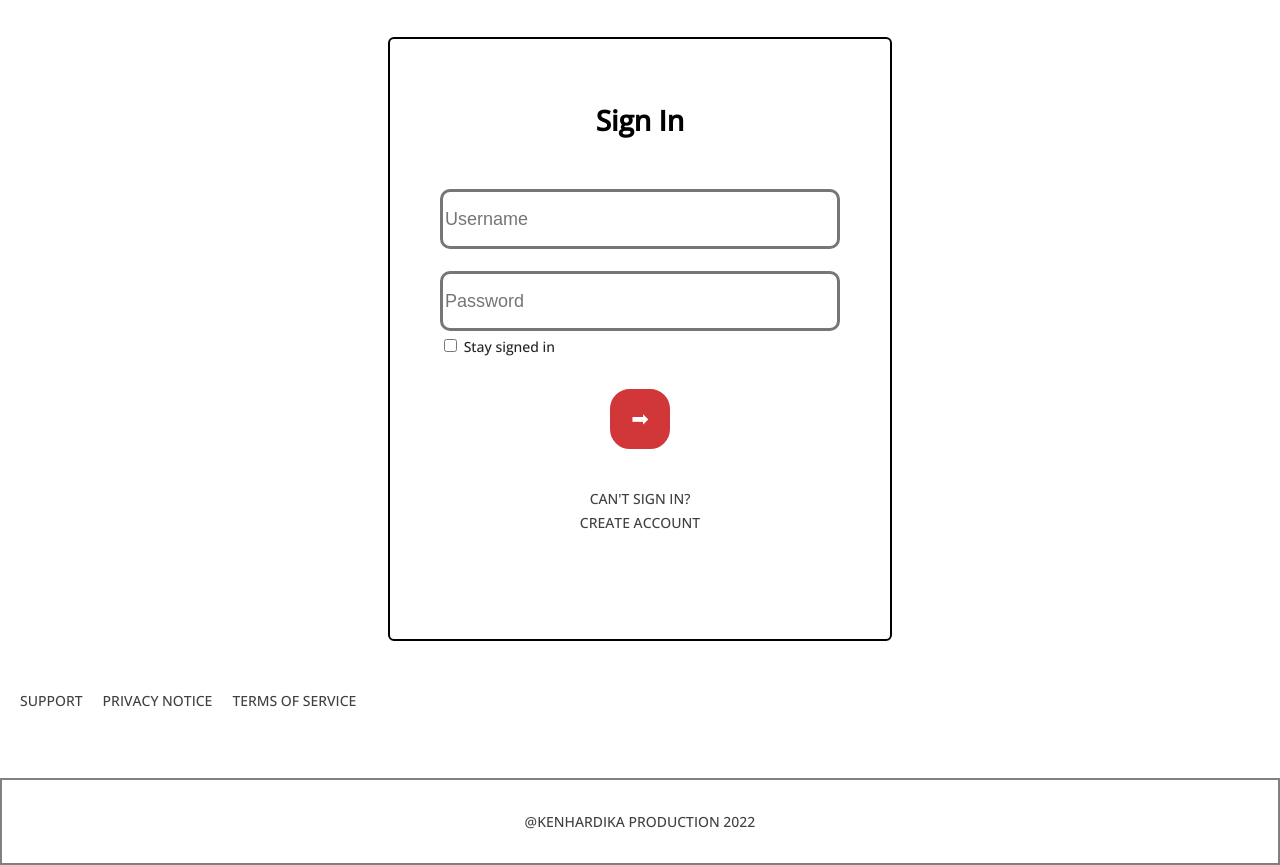
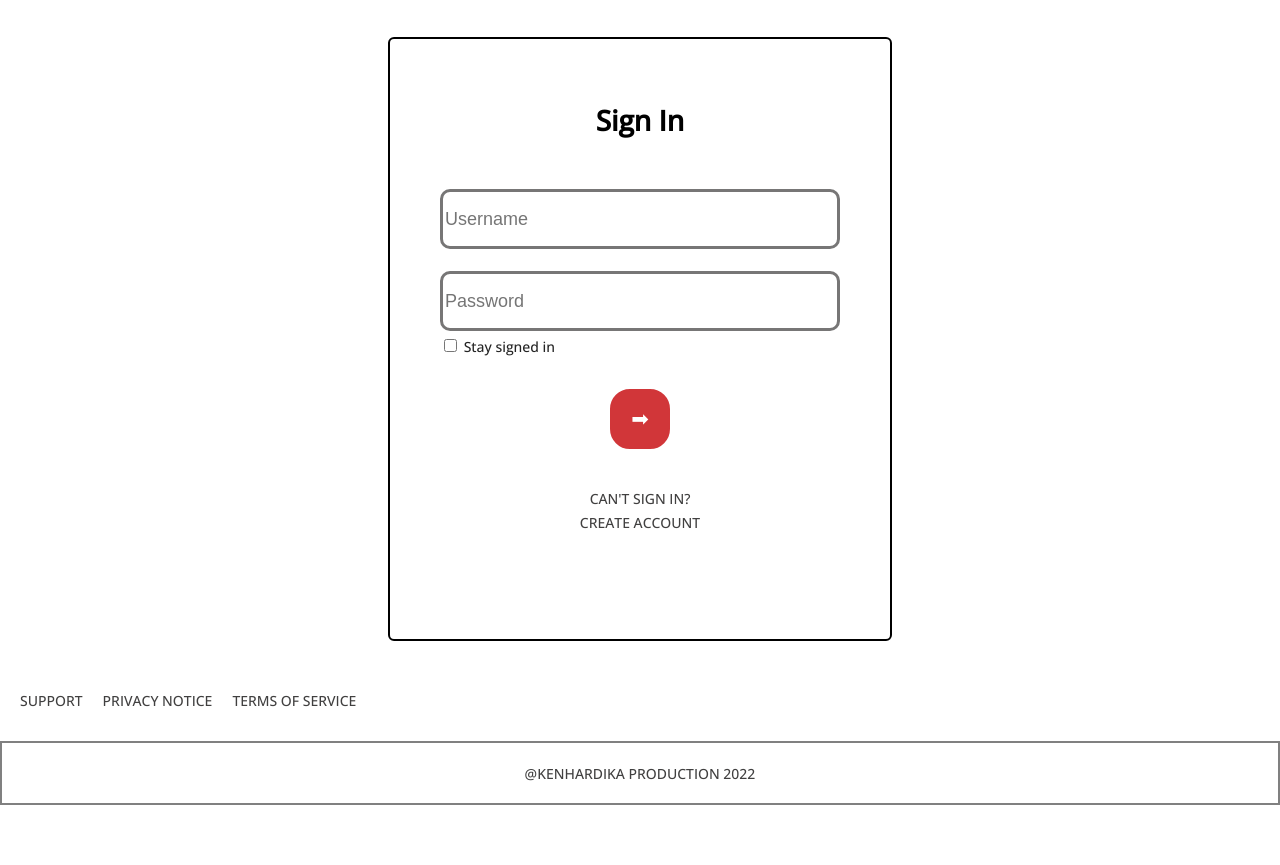
Before and after one commit to kenhardika/hmhy, a plain HTML site: page index.html in a window 1280 px wide. Shown: the part 83-948 px from the top of the page. After the commit the page ends 888 px from the top, so only its background shows below. Drawn offline with nearby package versions, Linux system fonts and the light colour scheme.

Commit message:
minor size change

```diff
--- a/style.css
+++ b/style.css
@@ -121,7 +121,7 @@ a:visited {
 .bottomPage {
     box-sizing: border-box;
     display: grid;
-    grid-template-rows: repeat(2,87px );
+    grid-template-rows: repeat(2,50px );
 }
 
 .footer {
@@ -135,6 +135,7 @@ a:visited {
 .remarks {
     display: flex;
     flex-direction: row;
+    height: 60px;
     font-size: 14px;
     align-items: center;
     justify-content: center;
```
